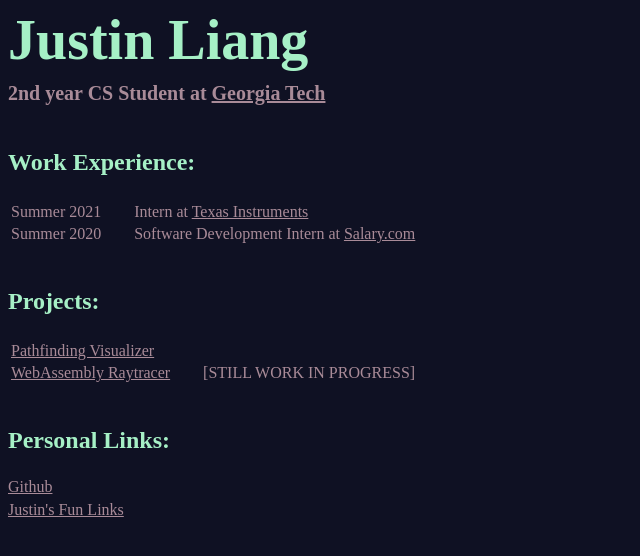
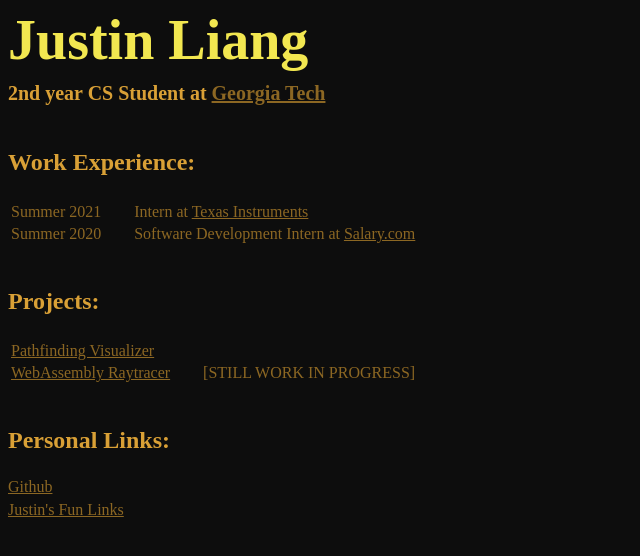
Before and after one commit to justinliang1020/justin-personal-website, a plain HTML site: page index.html in a window 1280 px wide. Shown: the whole page, without its empty margins (0-640 px from the left). Drawn offline with Linux system fonts and the light colour scheme.

Commit message:
updated color scheme to deus ex

```diff
--- a/styles.css
+++ b/styles.css
@@ -1,34 +1,34 @@
 body {
-    background-color: #0f1123;
+    background-color: #0D0D0D;
 }
 
 h1 {
-    color: 	#a6f0c6;
+    color: 	#F2E750;
     margin: 0;
     font-size: 350%;
 }
 
 h2 {
-    color: 	#a98b98;
+    color: 	#D9A036;
     font-size: 125%;
     margin: 10px 0px 2px;
 }
 
 h3 {
-    color: 	#a6f0c6;
+    color: 	#D9A036;
     font-size: 150%;
 }
 
 p {
-    color: 	#a98b98;
+    color: 	#8C6723;
     margin: 5px 0px;
 }
 
 td {
-    color: #a98b98;
+    color: #8C6723;
     padding-right: 30px;
 }
 
 a {
-    color: #a98b98;
+    color: #8C6723;
 }
```
